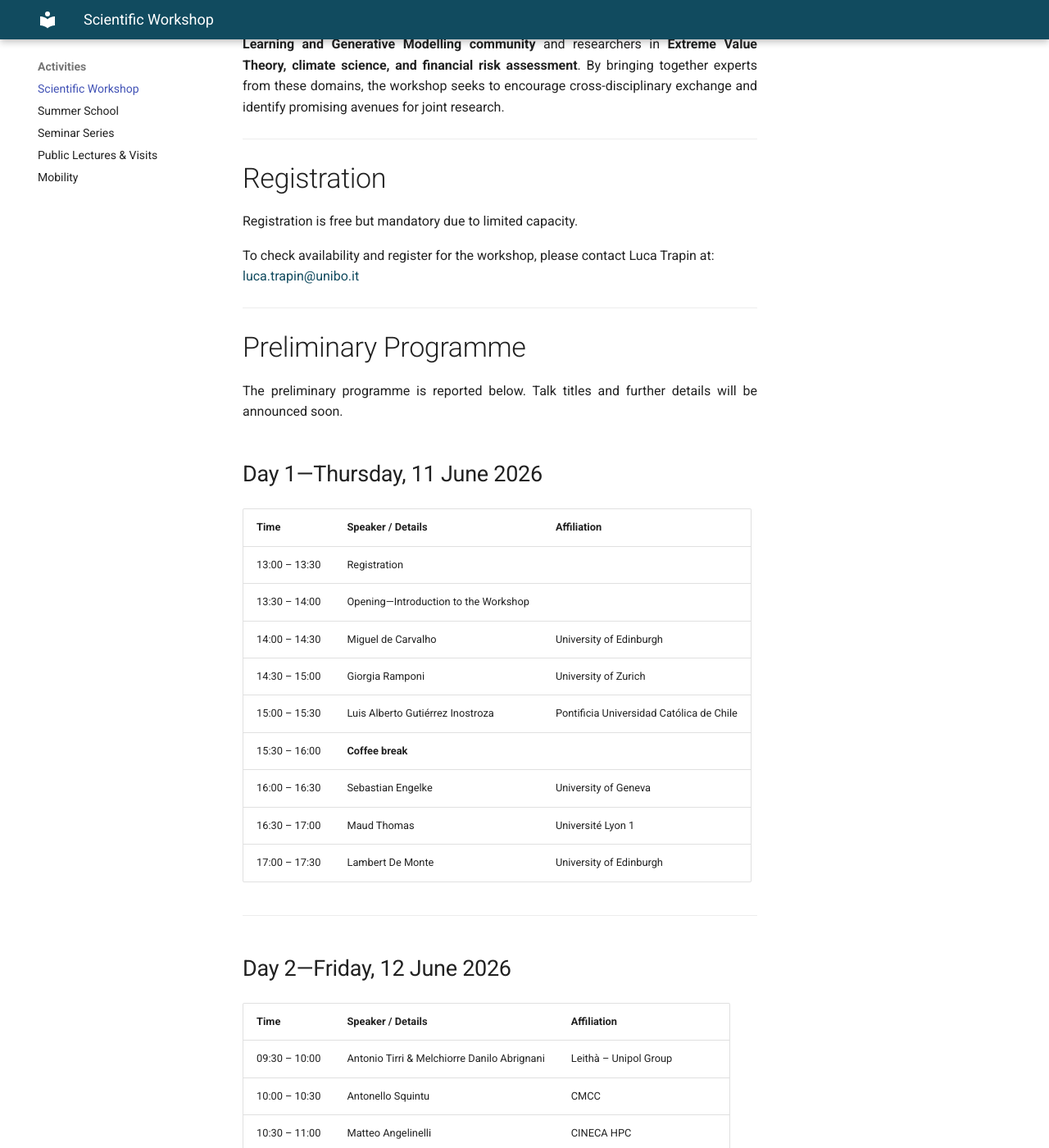
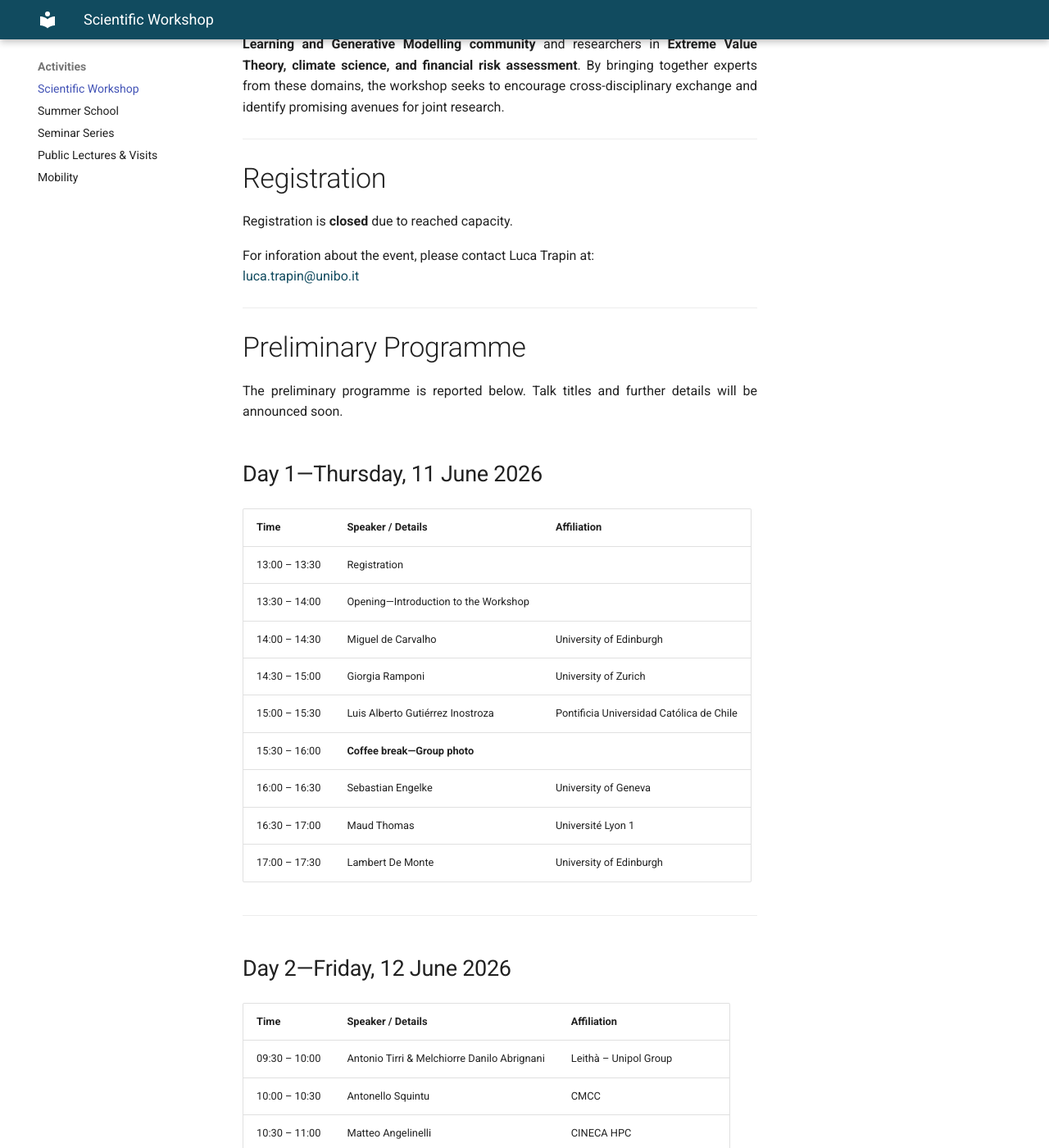
Before and after one commit to gamex-network/gamex-network.github.io, an MkDocs documentation site: the page built from docs/workshop.md, in a window 1280 px wide and 1400 px high, scrolled down 902 px. Shown: the whole window at 82% size. Built offline with MkDocs 1.6.1 and Material for MkDocs 9.7.7, drawn with Linux system fonts in a browser that asks for light colours; some of the changed text lies outside the part shown.

Commit message:
Update workshop.md

```diff
--- a/docs/workshop.md
+++ b/docs/workshop.md
@@ -23,9 +23,9 @@ A central objective of the workshop is to foster dialogue between the **Statisti
 
 ## Registration
 
-Registration is free but mandatory due to limited capacity.
+Registration is **closed** due to reached capacity.
 
-To check availability and register for the workshop, please contact Luca Trapin at:
+For inforation about the event, please contact Luca Trapin at:
 [luca.trapin@unibo.it](mailto:luca.trapin@unibo.it)
 
 ---
@@ -43,7 +43,7 @@ The preliminary programme is reported below. Talk titles and further details wil
 | 14:00 – 14:30 | Miguel de Carvalho | University of Edinburgh |
 | 14:30 – 15:00 | Giorgia Ramponi | University of Zurich |
 | 15:00 – 15:30 | Luis Alberto Gutiérrez Inostroza | Pontificia Universidad Católica de Chile |
-| 15:30 – 16:00 | **Coffee break** |  |
+| 15:30 – 16:00 | **Coffee break—Group photo** |  |
 | 16:00 – 16:30 | Sebastian Engelke | University of Geneva |
 | 16:30 – 17:00 | Maud Thomas | Université Lyon 1 |
 | 17:00 – 17:30 | Lambert De Monte | University of Edinburgh |
```
Also changed, not shown: other parts of docs/workshop.md (+4 -2 lines).
